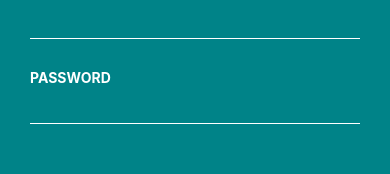
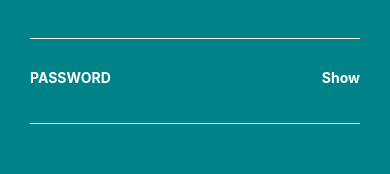
Before and after one commit to Hwang-se-woong/airbnb-react-native-clone, a React Native app in the folder my-airbnb/: screen / in a window 390 px wide. Shown: the part 192-366 px from the top of the page. Built offline with nearby package versions, Linux system fonts and the light colour scheme.

Commit message:
#3 Fix button hidden by keyboard and add password toggler

```diff
--- a/my-airbnb/src/components/form/InputField.js
+++ b/my-airbnb/src/components/form/InputField.js
@@ -11,6 +11,18 @@
 import Icon from "react-native-vector-icons/FontAwesome";
 
 export default class InputField extends Component {
+  constructor(props) {
+    super(props);
+    this.state = {
+      secureInput:
+        props.inputType === "text" || props.inputType === "email" ? false : true
+    };
+    this.toggleShowPassword = this.toggleShowPassword.bind(this);
+  }
+  toggleShowPassword() {
+    this.setState({ secureInput: !this.state.secureInput });
+  }
+
   render() {
     const {
       labelText,
@@ -25,16 +37,27 @@
     const color = labelColor || colors.white;
     const inputColor = textColor || colors.white;
     const borderBottom = borderBottomColor || "transparent";
+    const { secureInput } = this.state;
     return (
       <View style={[styles.wrapper, customStyle]}>
         <Text style={[styles.label, { fontSize }, { color }]}>{labelText}</Text>
+        {inputType === "password" ? (
+          <TouchableOpacity
+            style={styles.showButton}
+            onPress={this.toggleShowPassword}
+          >
+            <Text style={styles.showButtonText}>
+              {secureInput ? "Show" : "Hide"}
+            </Text>
+          </TouchableOpacity>
+        ) : null}
         <TextInput
           style={[
             styles.inputField,
             { color: inputColor, borderBottomColor: borderBottom }
           ]}
           autoCorrect={false}
-          secureTextEntry={inputType === "password" ? true : false}
+          secureTextEntry={secureInput}
         />
       </View>
     );
@@ -63,5 +86,13 @@
     borderBottomWidth: 1,
     paddingTop: 5,
     paddingBottom: 5
+  },
+  showButton: {
+    position: "absolute",
+    right: 0
+  },
+  showButtonText: {
+    color: colors.white,
+    fontWeight: "700"
   }
 });
--- a/my-airbnb/src/screens/Login.js
+++ b/my-airbnb/src/screens/Login.js
@@ -6,9 +6,7 @@
   ScrollView,
   KeyboardAvoidingView
 } from "react-native";
-import { PropTypes } from "prop-types";
 import colors from "../styles/colors";
-import Icon from "react-native-vector-icons/FontAwesome";
 import InputField from "../components/form/InputField";
 import NextArrowButton from "../components/buttons/NextArrowButton";
 
@@ -19,7 +17,7 @@
 
   render() {
     return (
-      <KeyboardAvoidingView style={styles.wrapper}>
+      <KeyboardAvoidingView style={styles.wrapper} behavior="padding">
         <View style={styles.scollViewWrapper}>
           <ScrollView style={styles.scrollView}>
             <Text style={styles.loginHeader}>Log In</Text>
```
